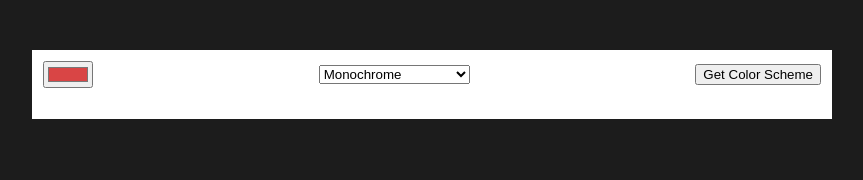
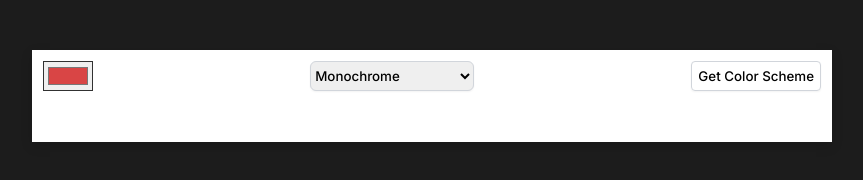
Before and after one commit to jamienorthman/color-scheme-generator, a plain HTML site: page index.html in a window 1280 px wide. Shown: the whole page, without its empty margins (208-1071 px from the left). Drawn offline with Linux system fonts and the light colour scheme; no server answers.

Commit message:
imported font and added styles to controls

```diff
--- a/index.html
+++ b/index.html
@@ -6,6 +6,9 @@
         <title>Color Scheme Generator</title>
         <meta name="description" content="">
         <meta name="viewport" content="width=device-width, initial-scale=1">
+        <link rel="preconnect" href="https://fonts.googleapis.com">
+        <link rel="preconnect" href="https://fonts.gstatic.com" crossorigin>
+        <link href="https://fonts.googleapis.com/css2?family=Inter:wght@500&display=swap" rel="stylesheet">
         <link rel="stylesheet" href="style.css">
     </head>
     <body>
--- a/style.css
+++ b/style.css
@@ -2,6 +2,7 @@ body {
     margin: 0;
     height: 100vh;
     background: #1c1c1c;
+    font-family: Inter;
 }
 
 .main-container {
@@ -11,6 +12,7 @@ body {
     border: 1px solid #FFFF;
     flex-direction: column;
     padding: 0.625em;
+    box-shadow: 0px 4px 11px 0px rgba(0, 0, 0, 0.15);
 }
 
 .main-container,
@@ -22,12 +24,40 @@ body {
 .controls {
     justify-content: space-between;
     align-items: center;
+    margin-bottom: 1.25em;
 }
 
 button, input,
 select {
     cursor: pointer;
+    height: 30px;
 }
+
+input {
+    border: 0.5px solid #313131;
+}
+
+select {
+    border-radius: 6px;
+}
+
+button, select {
+    font-family: Inter;
+    box-shadow: 0px 1px 2px 0px rgba(0, 0, 0, 0.05);
+    border: 1px solid var(--gray-300, #D1D5DB);
+}
+
+button {
+    background-color: transparent;
+    border-radius: 4px;
+}
+
+button:hover {
+    background: -webkit-linear-gradient(to right, #FF0080, #FF8C00, #40E0D0);  /* Chrome 10-25, Safari 5.1-6 */
+    background: linear-gradient(to right, #FF0080, #FF8C00, #40E0D0); /* W3C, IE 10+/ Edge, Firefox 16+, Chrome 26+, Opera 12+, Safari 7+ */
+    color: #FFFF;
+}
+
 
 .color-palette {
     max-width: 100%;
@@ -44,4 +74,6 @@ select {
 .color-code {
     color: black;
     background-color: #FFFF;
+    text-align: center;
+    margin-top: auto;
 }
```
